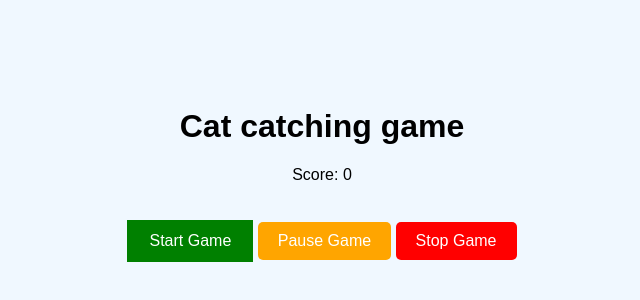
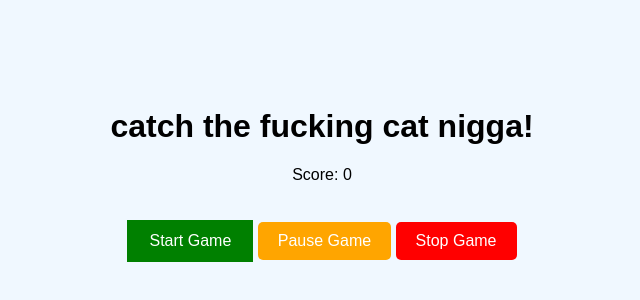
Before and after one commit to sujal-thakkar/catch-the-cat-game, a plain HTML site: page index.html in a window 1280 px wide. Shown: the part 226-526 px from the top of the page, without its empty margins (318-958 px from the left). Drawn offline with Linux system fonts and the light colour scheme.

Commit message:
changed the heading

```diff
--- a/index.html
+++ b/index.html
@@ -8,7 +8,7 @@
 </head>
 <body>
     <div class="game-container">
-        <h1>Cat catching game</h1>
+        <h1>catch the fucking cat nigga!</h1>
         <p>Score: <span id="score">0</span></p>
         <div id="cat" class="cat"></div>
         <button id="start-button">Start Game</button>
```
